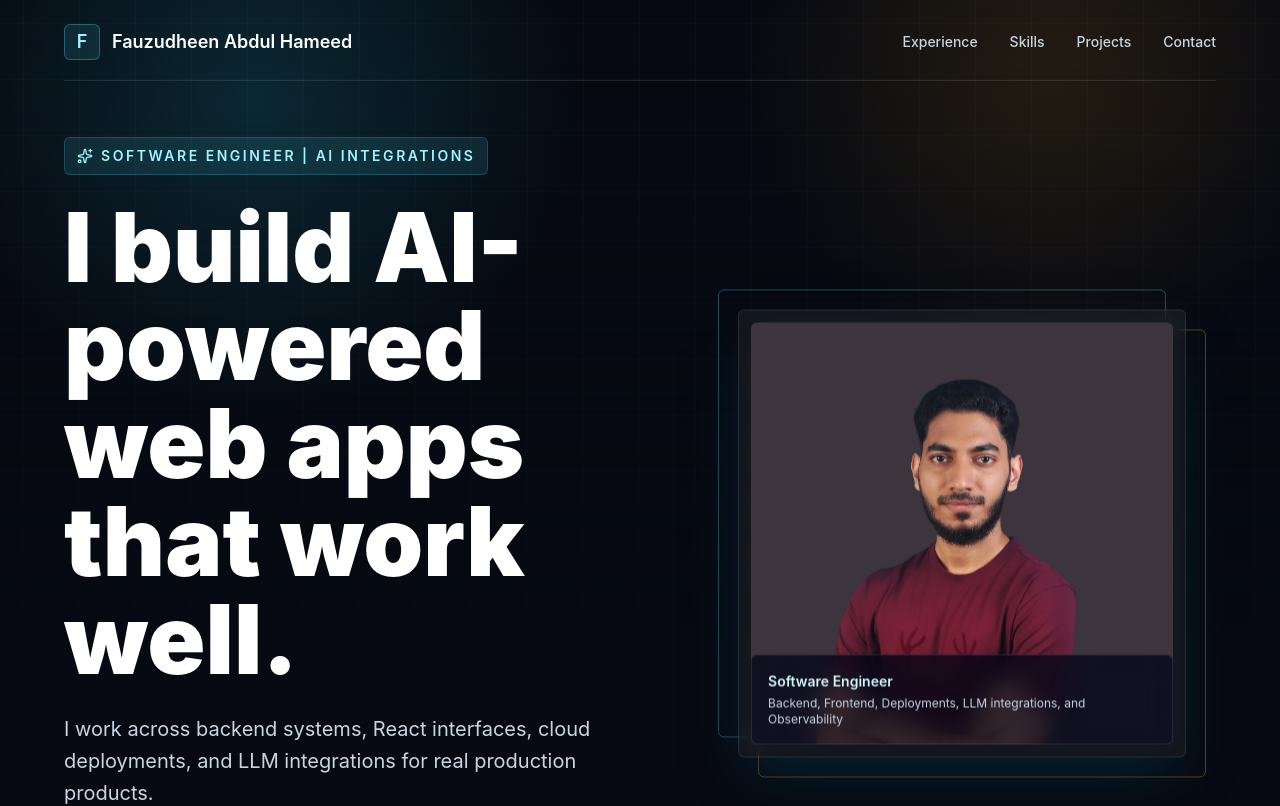
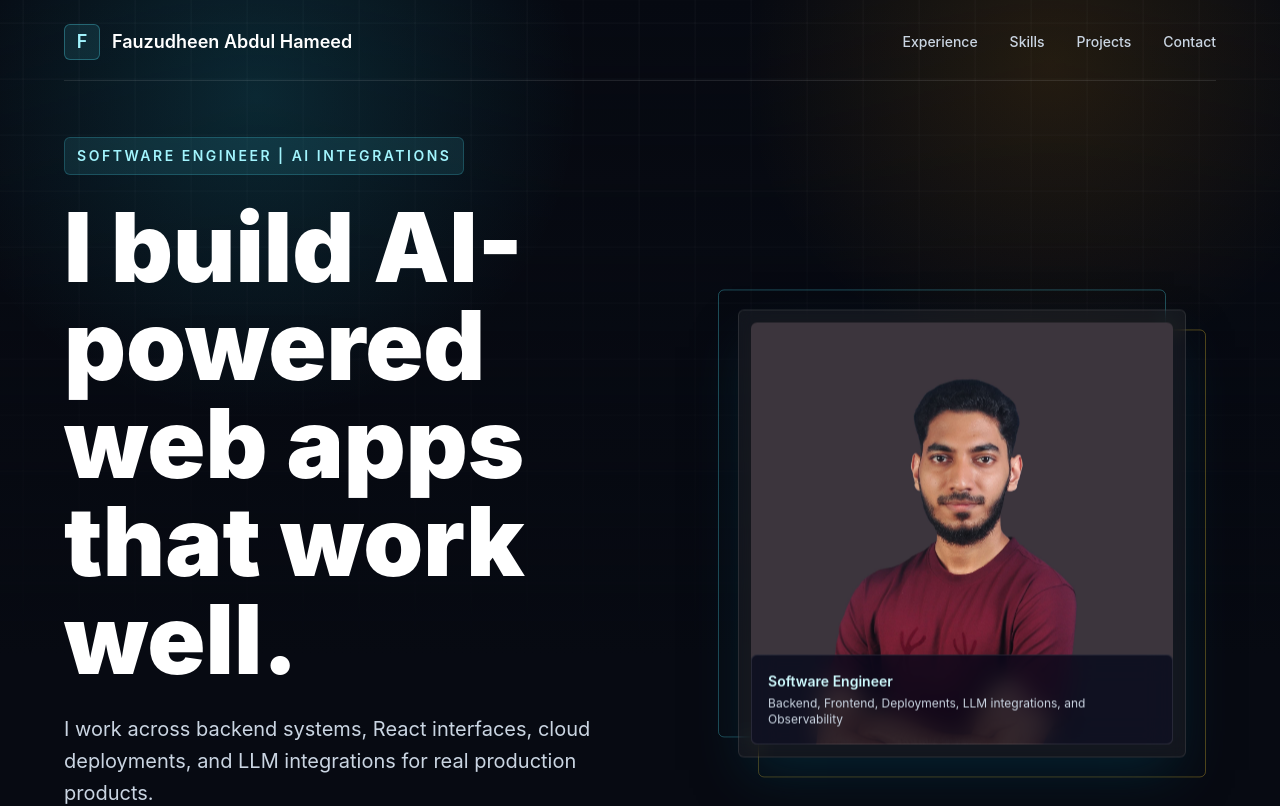
Before and after one commit to fauzu-dheen/portfolio, a React (Vite) app: page / in a window 1280 px wide. Shown: the top 806 px of the page. Built offline with nearby package versions, Linux system fonts and the light colour scheme.

Commit message:
fix: remove icon

```diff
--- a/src/App.jsx
+++ b/src/App.jsx
@@ -239,7 +239,6 @@ function App() {
               className="inline-flex items-center gap-2 rounded-md border border-cyan-300/20 bg-cyan-300/10 px-3 py-2 text-sm font-semibold uppercase tracking-[0.18em] text-cyan-200"
               variants={fadeUp}
             >
-              <Sparkles size={16} />
               Software Engineer | AI Integrations
             </motion.p>
             <motion.h1
```
